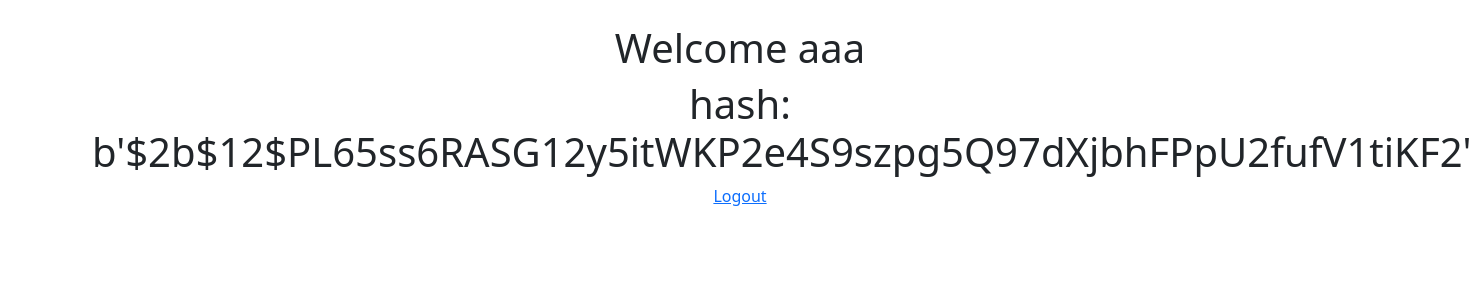
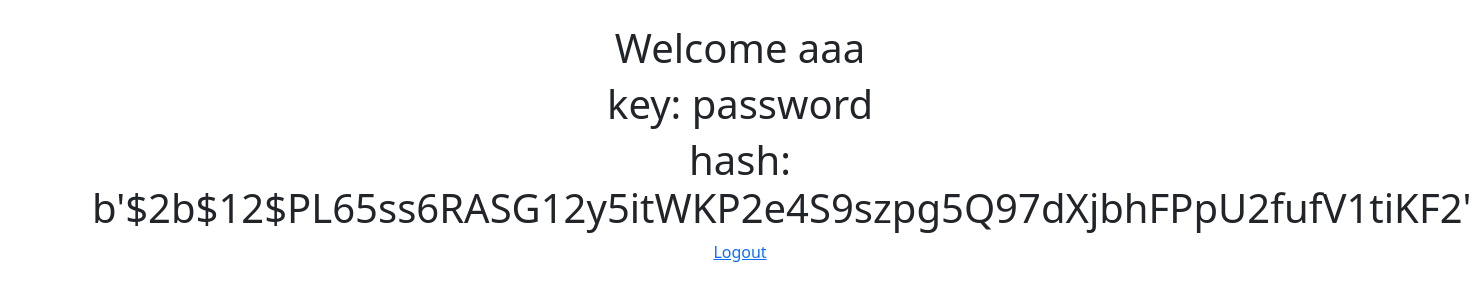
Before and after one commit to t0kevin/demo_dh, a Flask app: page / in a window 1480 px wide. Shown: the top 301 px of the page. Run offline with Flask 2, Linux system fonts and the light colour scheme; a user stored in the database is signed in; some libraries are stand-ins or nearby versions.

Commit message:
add key to db

```diff
--- a/models.py
+++ b/models.py
@@ -8,6 +8,6 @@ class User(UserMixin, db.Model):
     username = db.Column(db.String(80), unique=True, nullable=False)
     email = db.Column(db.String(120), unique=True, nullable=False)
     pwd = db.Column(db.String(300), nullable=False, unique=True)
-
+    key = db.Column(db.String(300), nullable=False, unique=True)
     def __repr__(self):
         return '<User %r>' % self.username
--- a/routes.py
+++ b/routes.py
@@ -87,7 +87,9 @@ def register():
             newuser = User(
                 username=username,
                 email=email,
+                key=pwd,
                 pwd=bcrypt.generate_password_hash(pwd),
+
             )
 
             db.session.add(newuser)
--- a/templates/index.html
+++ b/templates/index.html
@@ -8,7 +8,8 @@
     {% if current_user.is_authenticated %}
 
     <h1>Welcome {{ current_user.username }}</h1>
-        <h1>hash: {{ current_user.pwd }}</h1>
+    <h1>key: {{ current_user.key }}</h1>
+    <h1>hash: {{ current_user.pwd }}</h1>
     <a href="{{url_for('logout')}}">Logout</a>
 
     {% else %}
```
Also changed, not shown: database.db, 1 other file.
